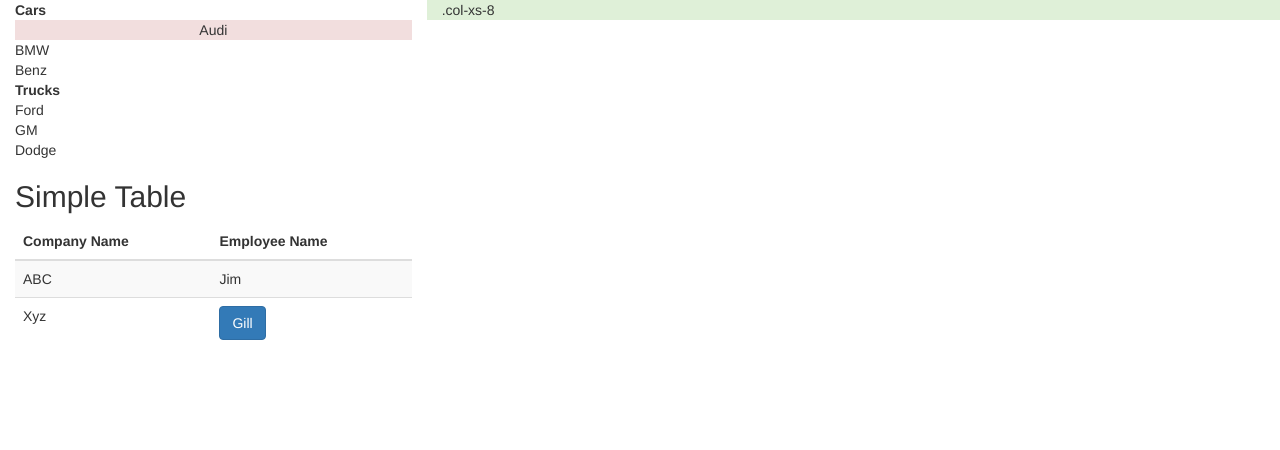
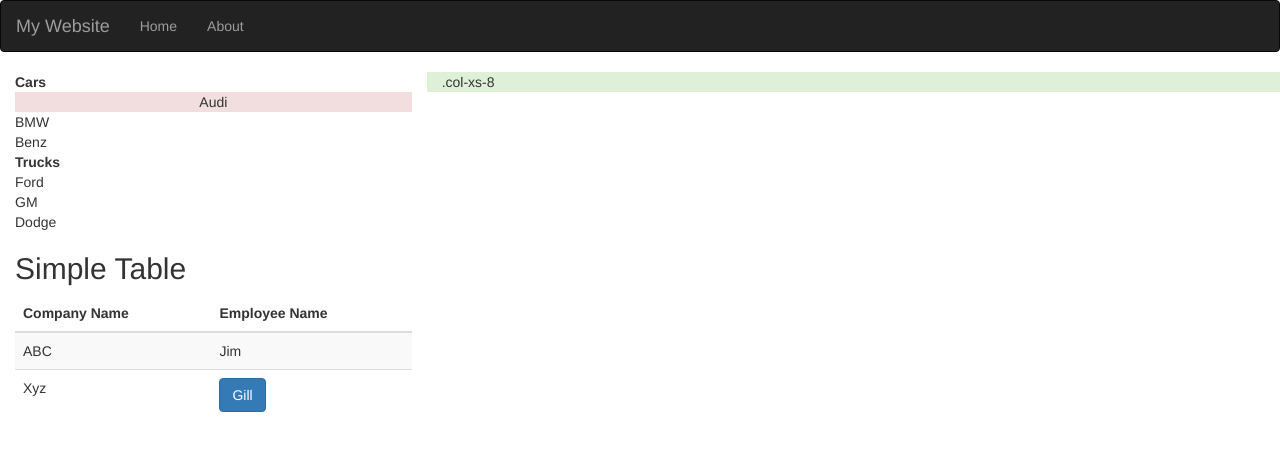
Before and after one commit to JagmeetGurm/WebStuff, a plain HTML site: page bootstrap-basics/index.html in a window 1280 px wide. Drawn offline with nearby package versions, Linux system fonts and the light colour scheme.

Commit message:
adds navigaiton bar

```diff
--- a/bootstrap-basics/index.html
+++ b/bootstrap-basics/index.html
@@ -10,6 +10,17 @@
 </head>
 
 <body>
+  <nav class="navbar navbar-inverse">
+    <div class="container-fluid">
+      <div class="navbar-header">
+        <a class="navbar-brand" href="#">My Website</a>
+      </div>
+      <ul class="nav navbar-nav">
+        <li><a href="#">Home</a></li>
+        <li><a href="#">About</a></li>
+      </ul>
+    </div>
+  </nav>
 <div class="container-fluid">
   <div class="row">
   <div class="col-sm-4">
```
